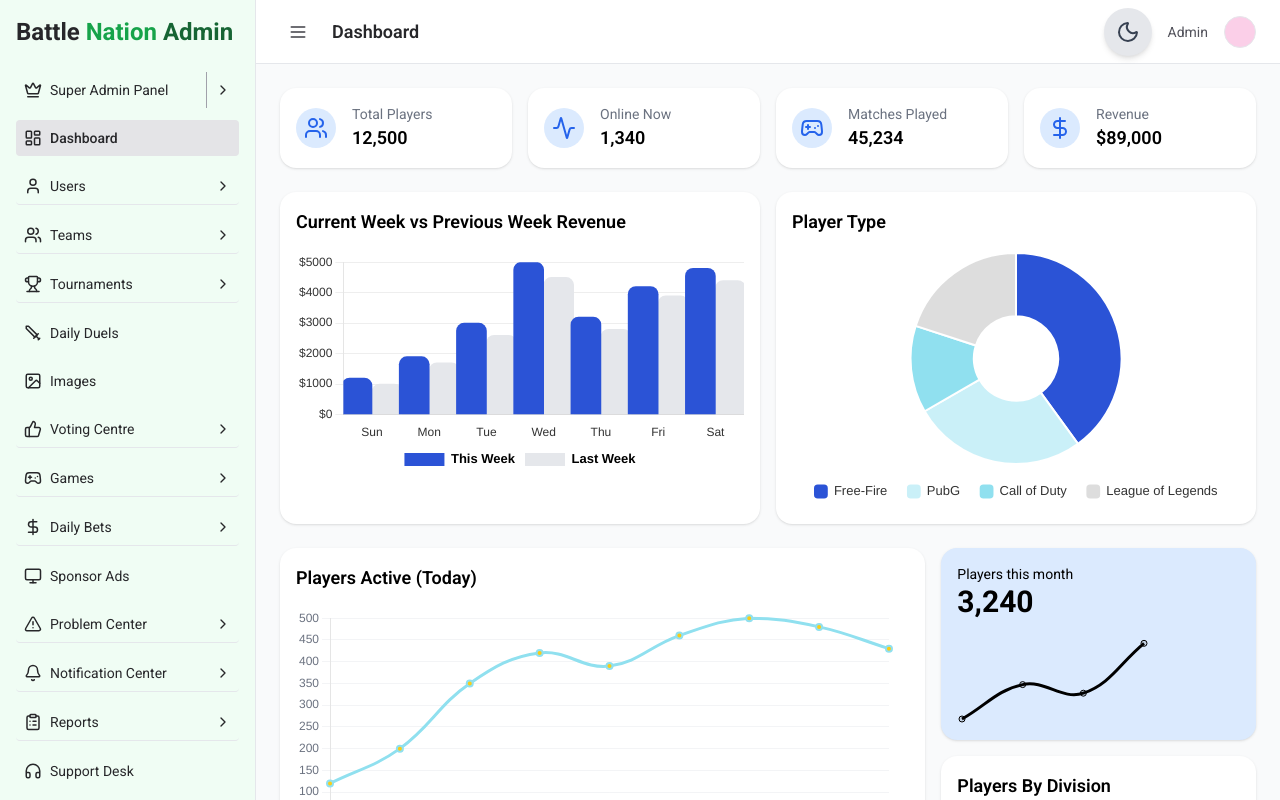
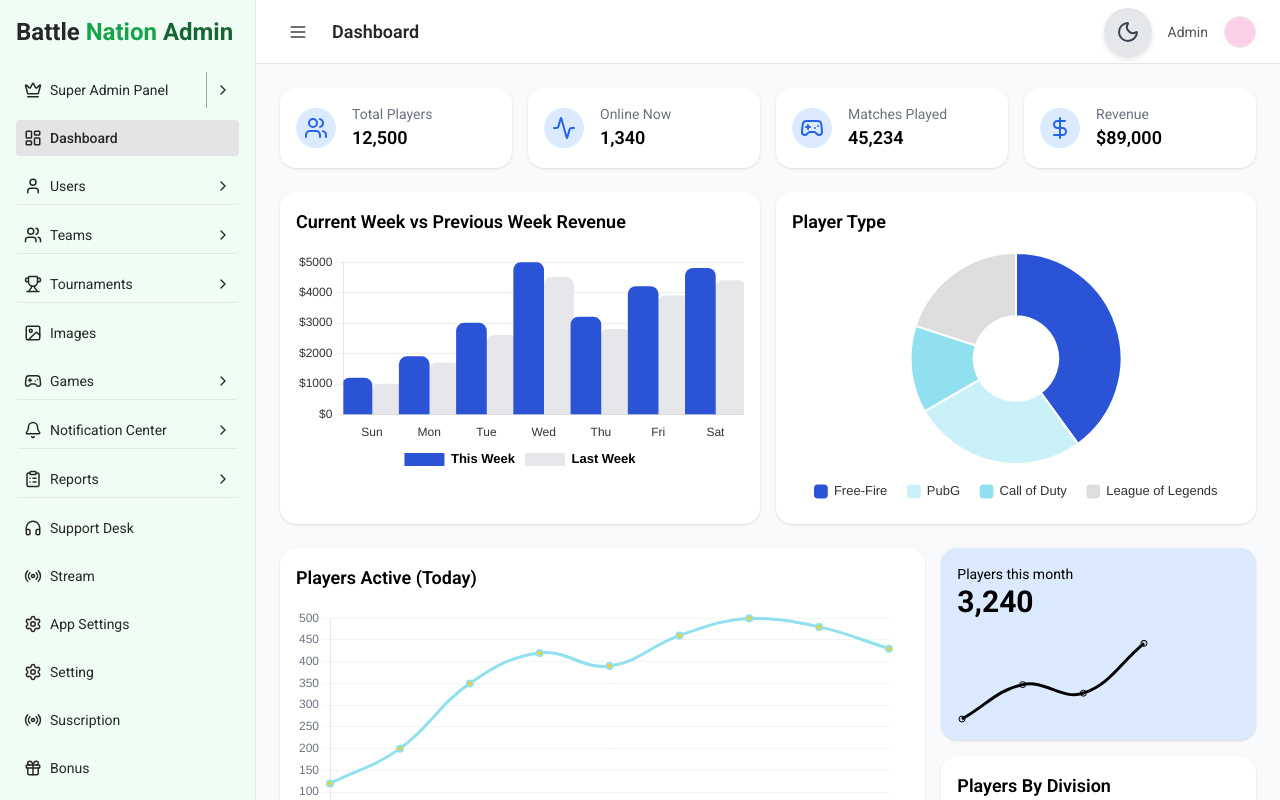
Before and after one commit to SagunTyagi/MacStormAdminPannelWinnerSection, a React (Vite) app: page / in a window 1280 px wide. Built offline with nearby package versions, Linux system fonts and the light colour scheme; no server answers; sample sign-in values are in the browser's storage.

Commit message:
new code

```diff
--- a/src/components/Sidebar.jsx
+++ b/src/components/Sidebar.jsx
@@ -76,27 +76,13 @@ const menuItems = [
     submenuKey: "tournaments",
     subItems: [{ label: "Add Tournaments", path: "/tournaments" }],
   },
-  {
-    label: "Daily Duels",
-    icon: Sword,
-    path: "/admin/duels",
-  },
+
   {
     label: "Images", // ✅ NEW
     icon: ImageIcon, // (You can replace with a better one if needed)
     path: "/admin/images",
   },
-  {
-    label: "Voting Centre",
-    icon: ThumbsUp,
-    submenuKey: "voting",
-    subItems: [
-      { label: "All Votes", path: "/voting-centre" },
-      // { label: "User Settings", path: "/user-settings" },
-      // { label: "User KYC", path: "/user-kyc" },
-      // { label: "User Teams", path: "/user-teams" },
-    ],
-  },
+
   {
     label: "Games",
     icon: Gamepad2,
@@ -117,23 +103,7 @@ const menuItems = [
       },
     ],
   },
-  {
-    label: "Daily Bets",
-    icon: DollarSign,
-    submenuKey: "dailyBets",
-    subItems: [{ label: "Overview", path: "/admin/bets" }],
-  },
-  {
-    label: "Sponsor Ads",
-    icon: Monitor,
-    path: "/admin/ads",
-  },
-  {
-    label: "Problem Center",
-    icon: AlertTriangle,
-    submenuKey: "problemCenter",
-    subItems: [{ label: "Problems", path: "/admin/problemcenter" }],
-  },
+
   {
     label: "Notification Center",
     icon: Bell,
```
